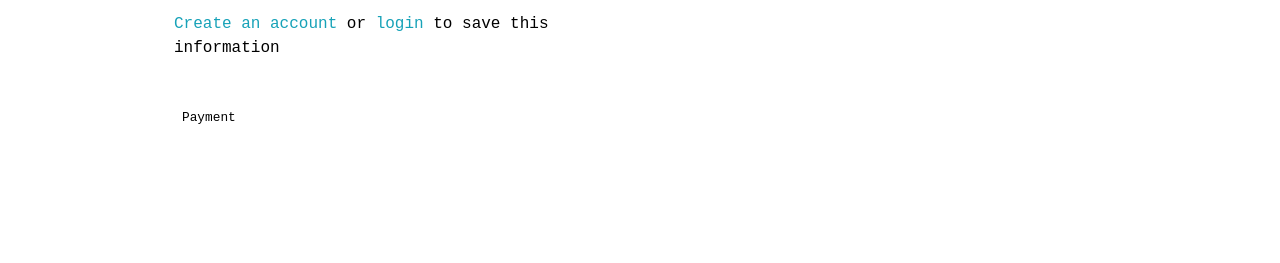
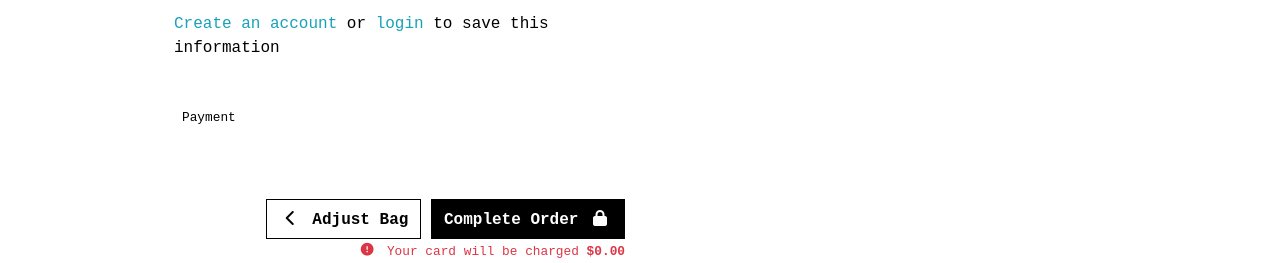
Before and after one commit to tarahwaters/milestone-project4, a Django app: template checkout/templates/checkout/checkout.html in a window 1280 px wide. Shown: the part 1016-1279 px from the top of the page. Before the commit the page ends 1140 px from the top, so only its background shows below. Run offline with Django 3.2, Linux system fonts and the light colour scheme; the template is opened without the code that fills it: values that come from a table or form of the project are taken from there, others are empty; some libraries are stand-ins or nearby versions.

Commit message:
Add code for checkout submit / adjust bag button

```diff
--- a/checkout/templates/checkout/checkout.html
+++ b/checkout/templates/checkout/checkout.html
@@ -65,6 +65,27 @@
                     <!-- Used to display form errors -->
                     <div class="mb-3 text-danger" id="card-errors" role="alert"></div>
                 </fieldset>
+
+                <div class="submit-button text-right mt-5 mb-2">
+                    <a href="{% url 'view_bag' %}" class="btn btn-outline-black rounded-0">
+                        <span class="icon">
+                            <i class="fas fa-chevron-left"></i>
+                        </span>
+                        <span class="font-weight-bold">Adjust Bag</span>
+                    </a>
+                    <button id="submit-button" class="btn btn-black rounded-0">
+                        <span class="font-weight-bold">Complete Order</span>
+                        <span class="icon">
+                            <i class="fas fa-lock"></i>
+                        </span>
+                    </button>
+                    <p class="small text-danger my-0">
+                        <span class="icon">
+                            <i class="fas fa-exclamation-circle"></i>
+                        </span>
+                        <span>Your card will be charged <strong>${{ grand_total|floatformat:2 }}</strong></span>
+                    </p>
+                </div>
             </form>
          </div>
     </div>
```
